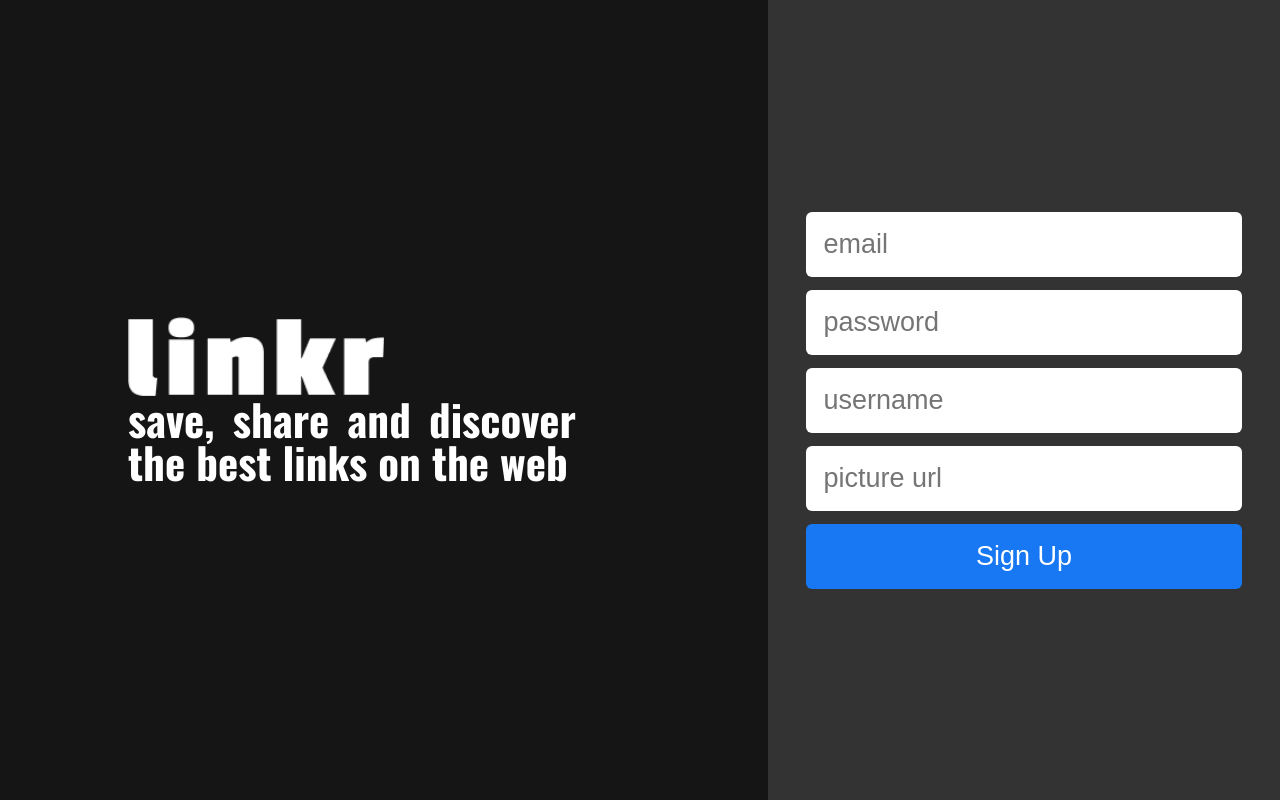
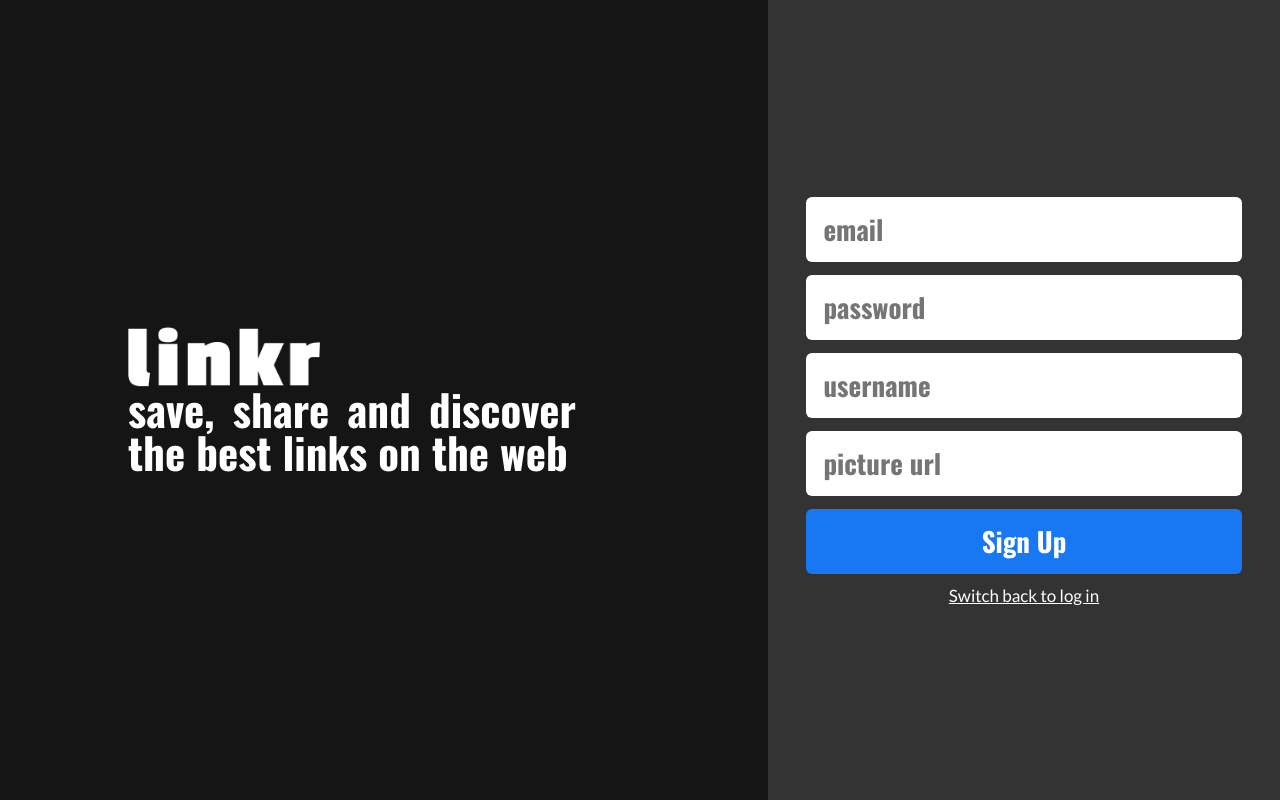
Before and after one commit to gioniemeyer/Projeto-Linkr, a React (Create React App) app: page /sign-up in a window 1280 px wide. Built offline with nearby package versions, Linux system fonts and the light colour scheme.

Commit message:
sign-up finalizado

```diff
--- a/src/components/App.js
+++ b/src/components/App.js
@@ -1,10 +1,14 @@
 import {Switch, Route, BrowserRouter} from 'react-router-dom'
-import SignInPage from './SignIn/SignInPage'
+import SignInPage from './SignIn/SignInPage';
+import HomePage from './Home/HomePage'
 export default function App() {
 
   return (
     <BrowserRouter>
       <Switch>
+      <Route path='/' exact>
+          <HomePage/>
+        </Route>
         <Route path='/sign-up' exact>
           <SignInPage />
         </Route>
--- /dev/null
+++ b/src/components/Home/HomePage.js
@@ -0,0 +1,6 @@
+export default function HomePage() {
+    return(
+        <p>Em breve</p>
+    )
+
+}
--- a/src/components/SignIn/SignInPage.js
+++ b/src/components/SignIn/SignInPage.js
@@ -1,25 +1,38 @@
 import styled from "styled-components"
 import logo from '../../images/logo.png'
 import { useState } from 'react';
-// import axios from 'axios';
+import { Link, useHistory } from "react-router-dom";
+import axios from 'axios';
 
 export default function SignInPage() {
+    let history = useHistory();
+
     const [email, setEmail] = useState('');
     const [password, setPassword] = useState('');
     const [username, setUsername] = useState('');
     const [picture, setPicture] = useState('');
+    const [load, setLoad] = useState(false);
 
-
-    function subscribe(event) {
-        event.preventDefault();
+    function subscribe(e) {
+        e.preventDefault();
 
         if(!(email && password && username && picture)) {
-            alert('Favor preencher corretamente todos os campos')
-            return ''
+            alert('Favor, preencha todos os campos')
+            return '';
         }
 
-        const body = {email, password, username, picture};
-        console.log(body);
+        setLoad(true);
+
+        const body = {email: email, password: password, username: username, pictureUrl: picture};
+        const request = axios.post('https://mock-api.bootcamp.respondeai.com.br/api/v2/linkr/sign-up', body)
+        request.then(() => {
+            history.push('/');
+            setLoad(false);
+        })
+        request.catch(error => {
+            alert("O email inserido já está cadastrado");
+            setLoad(false);
+        })
     }
 
     return(
@@ -28,13 +41,20 @@ export default function SignInPage() {
                 <img src={logo} alt='logo'/>
                 <P>save, share and discover the best links on the web</P>
             </Container>
-            <Form onSubmit={event => subscribe()}>
-                <input value={email} onChange={e => setEmail(e.target.value)} type='email' placeholder='email'></input>
-                <input value={password} onChange={e => setPassword(e.target.value)} type='password' placeholder='password'></input>
-                <input value={username} onChange={e => setUsername(e.target.value)} type='text' placeholder='username'></input>
-                <input value={picture} onChange={e => setPicture(e.target.value)} type='url' placeholder='picture url'></input>
-                <Button type='submit'>Sign Up</Button>
+            <Form onSubmit={e => subscribe(e)}>
+                <input disabled={load} type='email' placeholder='email' value={email} onChange={e => setEmail(e.target.value)}/>
+
+                <input disabled={load} type='password' placeholder='password' value={password} onChange={e => setPassword(e.target.value)}/>
+
+                <input disabled={load} type='text' placeholder='username' value={username} onChange={e => setUsername(e.target.value)}/>
+
+                <input disabled={load} type='url' placeholder='picture url' value={picture} onChange={e => setPicture(e.target.value)}/>
+                <Button disabled={load} type='submit'>Sign Up</Button>
+                <Link to='/'>
+                    <A>Switch back to log in</A>
+                </Link>
             </Form>
+
         </Body>
     )
 }
@@ -43,6 +63,10 @@ const Body = styled.div`
     display: flex;
     font-family: 'Oswald', sans-serif;
     justify-content: space-between;
+
+    @media (max-width: 614px){
+        flex-direction: column;
+    }
 `
 const Container = styled.div`
     background-color: #151515;
@@ -56,14 +80,27 @@ const Container = styled.div`
     padding-left: 10vw;
     width: 60vw;
     text-align: justify;
+
+    @media (max-width: 614px){
+        height: 30vh;
+        width: 100vw;
+        align-items: center;
+    }
+
     img {
-        width: 20vw;
+        width: 30%;
     }
 `
 
 const P = styled.p`
     width: 35vw;
     font-size: 43px;
+
+    @media(max-width: 614px) {
+        width: 70vw;
+        font-size: 23px;
+        margin-right: 10vw;
+    }
 `
 
 const Form = styled.form`
@@ -75,6 +112,10 @@ const Form = styled.form`
     justify-content: center;
     align-items: center;
 
+    @media (max-width: 614px){
+        height: 70vh;
+        width: 100vw;
+    }
     input {
         margin-bottom: 13px;
         background-color: #fff;
@@ -84,8 +125,17 @@ const Form = styled.form`
         border-radius: 6px;
         font-size: 27px;
         padding-left: 17px;
+        font-family: 'Oswald', sans-serif;
+
+        &:disabled {
+            background-color: #F2F2F2;
+        }
+
+        @media(max-width:614px) {
+        height: 55px;
+        }
+
     }
-
     ::placeholder {
         color: #9F9F9F;
     }
@@ -99,4 +149,17 @@ const Button = styled.button`
     border: none;
     border-radius: 6px;
     font-size: 27px;
+    margin-bottom: 13px;
+    font-family: 'Oswald', sans-serif;
+
+    @media(max-width:614px) {
+        height: 55px;
+    }
 `
+
+const A = styled.p`
+    font-family: 'Lato', sans-serif;
+    color: #fff;
+    text-decoration: underline;
+    font-size: 17px;
+`
```
